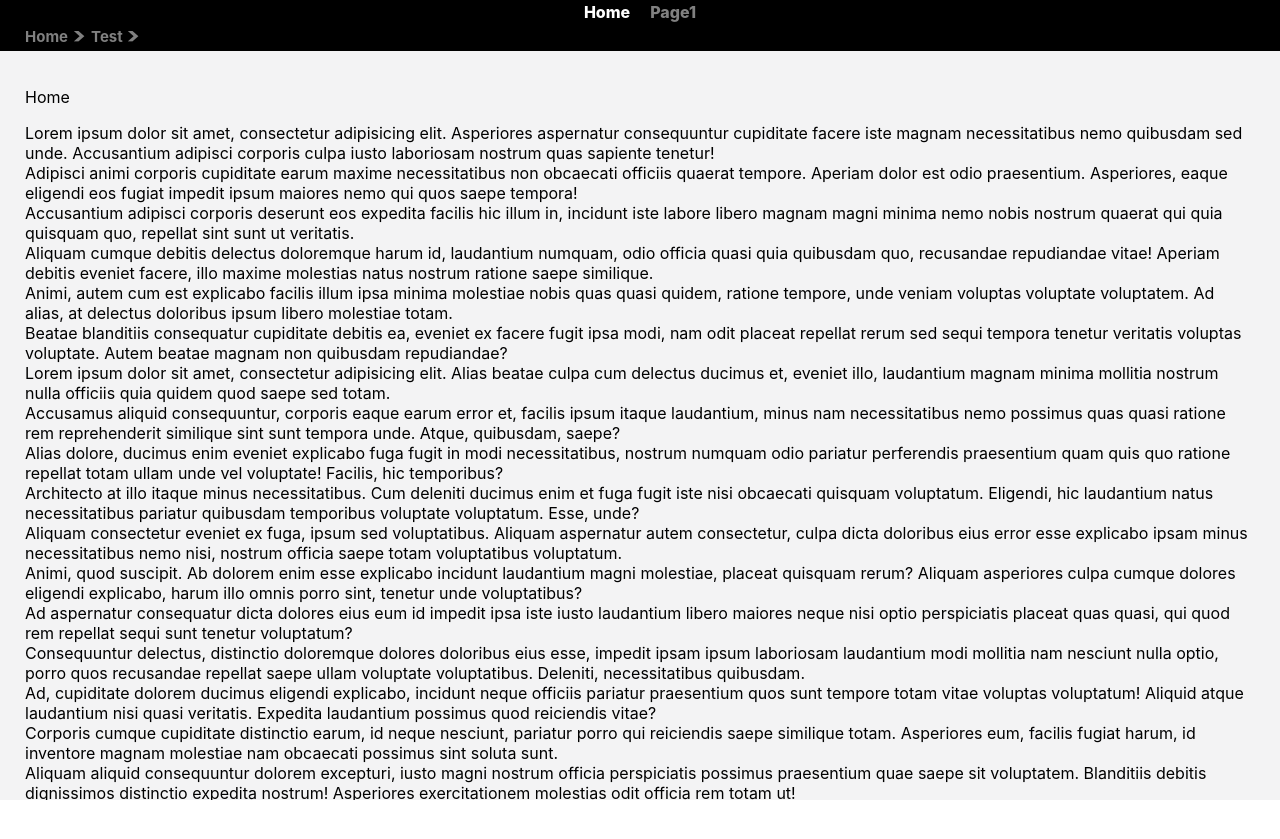
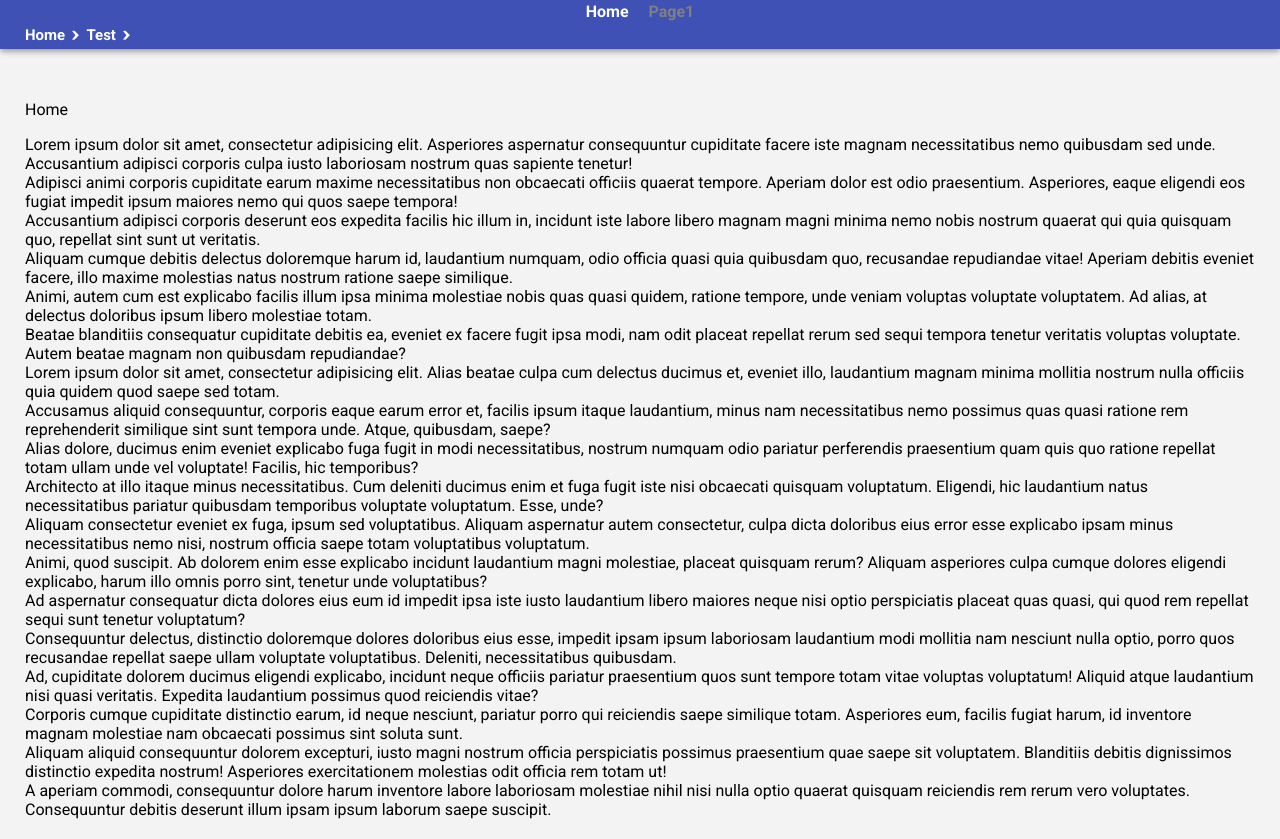
Before and after one commit to mrt123/react-type-script-material, a React (Create React App) app: page / in a window 1280 px wide. Before the commit the page ends 800 px from the top, so only its background shows below. Built offline with nearby package versions, Linux system fonts and the light colour scheme.

Commit message:
added material ui AppBar

```diff
--- a/package.json
+++ b/package.json
@@ -3,6 +3,8 @@
   "version": "0.1.0",
   "private": true,
   "dependencies": {
+    "@material-ui/core": "4.9.4",
+    "@material-ui/icons": "4.9.1",
     "@testing-library/jest-dom": "^4.2.4",
     "@testing-library/react": "^9.3.2",
     "@testing-library/user-event": "^7.1.2",
--- a/public/index.html
+++ b/public/index.html
@@ -3,6 +3,7 @@
   <head>
     <meta charset="utf-8" />
     <link rel="icon" href="%PUBLIC_URL%/favicon.ico" />
+    <link rel="stylesheet" href="https://fonts.googleapis.com/css?family=Roboto:300,400,500,700&display=swap" />
     <meta name="viewport" content="width=device-width, initial-scale=1" />
     <meta name="theme-color" content="#000000" />
     <meta
--- a/src/common/navigation/PageContent.tsx
+++ b/src/common/navigation/PageContent.tsx
@@ -1,6 +1,4 @@
-// @ts-ignore
 import styled from 'styled-components'
-// @ts-ignore  // ignore types for react-router-dom
 
 interface PageContentProps {
     overflow: string
@@ -12,7 +10,6 @@ const PageContent = styled.div`
     padding: ${(p: PageContentProps) => p.contentPadding};
     display: flex;
     flex-direction: column;
-    overflow-y: auto;
     flex-grow: 1;
 `;
 
--- a/src/common/navigation/StandardPage.tsx
+++ b/src/common/navigation/StandardPage.tsx
@@ -1,22 +1,22 @@
 import React, {ReactElement} from 'react'
-// @ts-ignore
 import styled from 'styled-components'
-// @ts-ignore  // ignore types for react-router-dom
 import {withRouter} from 'react-router-dom'
 import Breadcrumbs, {Props as BreadCrumbsProps} from "./Breadcrumbs";
 import MainMenu from "./MainMenu";
 import PageContent from "./PageContent";
+import AppBar from '@material-ui/core/AppBar';
+import Toolbar from '@material-ui/core/Toolbar';
+import Slide from '@material-ui/core/Slide';
+import useScrollTrigger from '@material-ui/core/useScrollTrigger';
 
-const Header = styled.div`
-	background: black;
-	color: grey;
-`;
+function HideOnScroll({children}) {
+    const trigger = useScrollTrigger();
+    return (
+        <Slide appear={false} direction="down" in={!trigger}>{children}</Slide>
+    );
+}
 
 const StandardPage = styled.div`
-    display: flex;
-    height: ${window.innerHeight}px;  // device height - address bar
-    flex-direction: column;
-    justify-content: center;
 `;
 
 interface Props {
@@ -30,13 +30,15 @@ interface Props {
 export default withRouter(({
                                children, history, breadcrumbs, contentPadding = '20px 25px 20px 25px'
                            }: Props) => {
-
     return (
         <StandardPage>
-            <Header>
-                <MainMenu/>
-                <Breadcrumbs breadcrumbs={breadcrumbs}/>
-            </Header>
+            <HideOnScroll>
+                <AppBar>
+                    <MainMenu/>
+                    <Breadcrumbs breadcrumbs={breadcrumbs}/>
+                </AppBar>
+            </HideOnScroll>
+            <Toolbar data-qa="Toolbar"/>
             <PageContent contentPadding={contentPadding}>
                 {children}
             </PageContent>
--- a/src/index.css
+++ b/src/index.css
@@ -1,10 +1,11 @@
 body {
   margin: 0;
-  font-family: -apple-system, BlinkMacSystemFont, 'Segoe UI', 'Roboto', 'Oxygen',
-    'Ubuntu', 'Cantarell', 'Fira Sans', 'Droid Sans', 'Helvetica Neue',
+  font-family: 'Roboto', 'Oxygen', 'Ubuntu', 'Cantarell', 'Fira Sans', 'Droid Sans', 'Helvetica Neue',
     sans-serif;
   -webkit-font-smoothing: antialiased;
   -moz-osx-font-smoothing: grayscale;
+  background: #f3f3f4;
+  overflow-y: scroll;  /* avoid menu jitter */
 }
 
 code {
```
Also changed, not shown: 1 other file (tests, documents, lock files or other folders).
